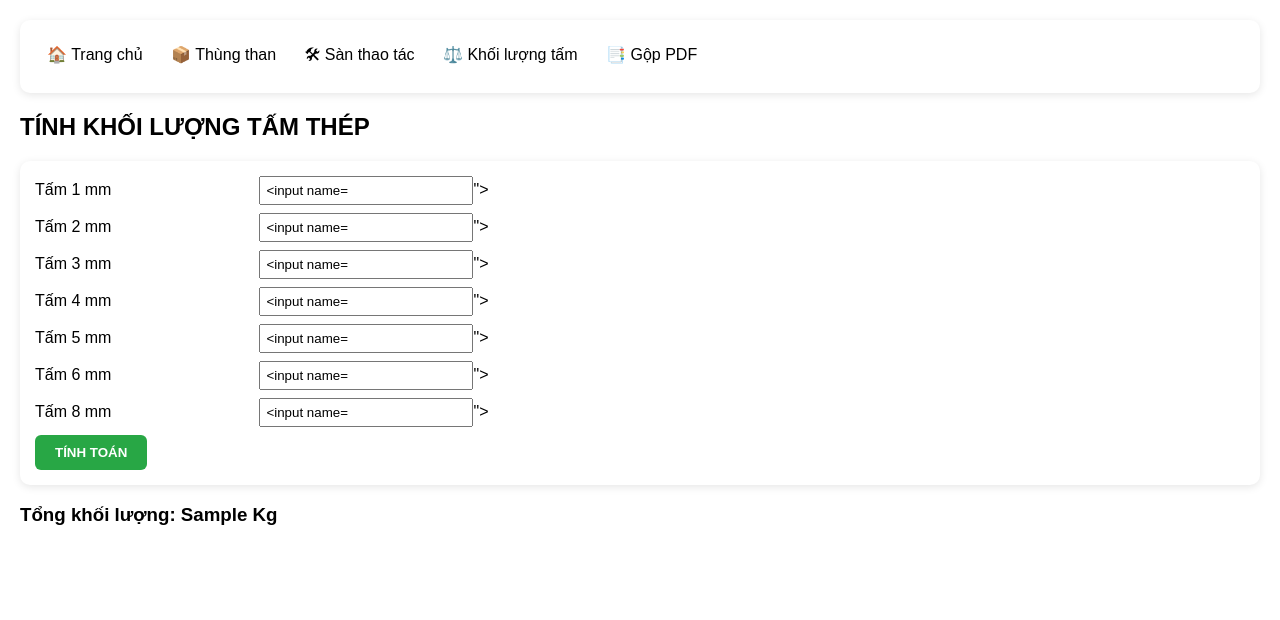
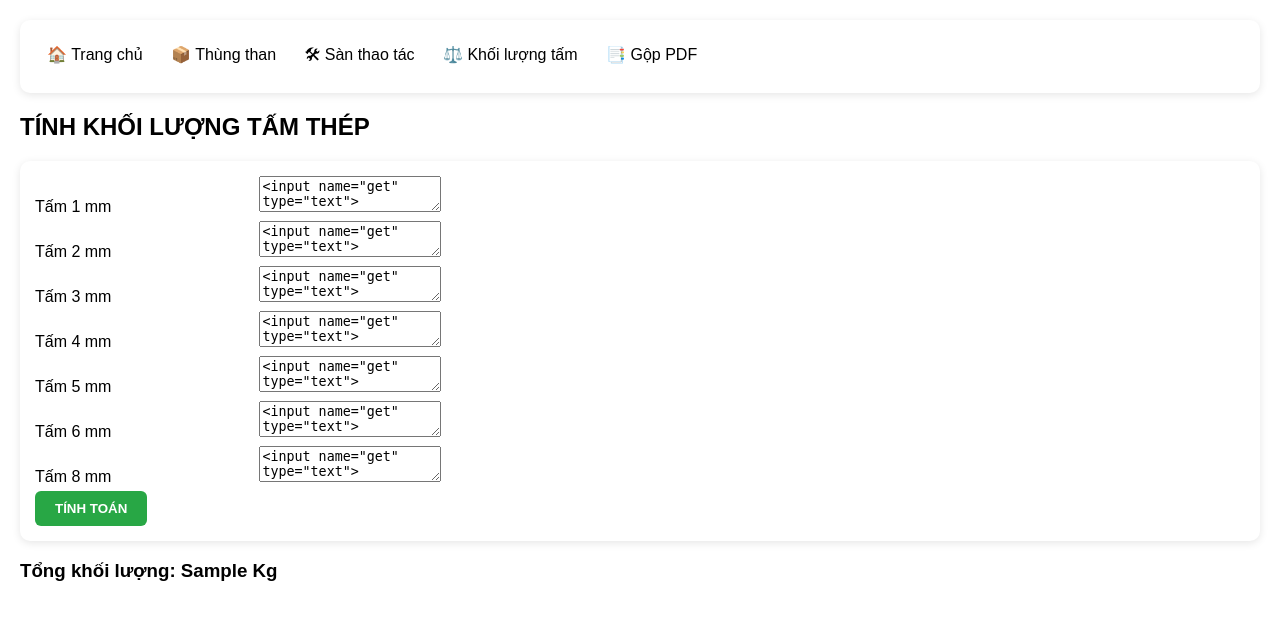
Before and after one commit to 20020899-debug/flask-thung-than, a Flask app: template flaskapp1/templates/khoi_luong_tam.html in a window 1280 px wide. Shown: the top 620 px of the page. Run offline with Flask 3, Linux system fonts and the light colour scheme; the template is opened without the code that fills it: most values are stand-ins (such as "Sample title", 1, 10 or a date in 2020); form fields are guessed from the names that the template uses.

Commit message:
Update khoi_luong_tam.html

```diff
--- a/flaskapp1/templates/khoi_luong_tam.html
+++ b/flaskapp1/templates/khoi_luong_tam.html
@@ -17,25 +17,25 @@
 <form method="post">
 
 <label>Tấm 1 mm</label>
-<input name="tam1" value="{{ form.get('tam1','') }}"><br>
+<textarea name="tam1" rows="2">{{ form.get('tam1','') }}</textarea><br>
 
 <label>Tấm 2 mm</label>
-<input name="tam2" value="{{ form.get('tam2','') }}"><br>
+<textarea name="tam2" rows="2">{{ form.get('tam2','') }}</textarea><br>
 
 <label>Tấm 3 mm</label>
-<input name="tam3" value="{{ form.get('tam3','') }}"><br>
+<textarea name="tam3" rows="2">{{ form.get('tam3','') }}</textarea><br>
 
 <label>Tấm 4 mm</label>
-<input name="tam4" value="{{ form.get('tam4','') }}"><br>
+<textarea name="tam4" rows="2">{{ form.get('tam4','') }}</textarea><br>
 
 <label>Tấm 5 mm</label>
-<input name="tam5" value="{{ form.get('tam5','') }}"><br>
+<textarea name="tam5" rows="2">{{ form.get('tam5','') }}</textarea><br>
 
 <label>Tấm 6 mm</label>
-<input name="tam6" value="{{ form.get('tam6','') }}"><br>
+<textarea name="tam6" rows="2">{{ form.get('tam6','') }}</textarea><br>
 
 <label>Tấm 8 mm</label>
-<input name="tam8" value="{{ form.get('tam8','') }}"><br>
+<textarea name="tam8" rows="2">{{ form.get('tam8','') }}</textarea><br>
 <button type="submit">
 TÍNH TOÁN
 </button>
```
